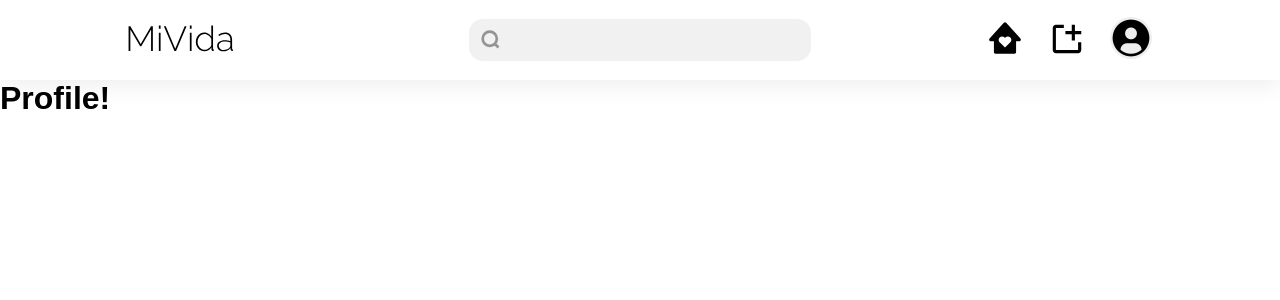
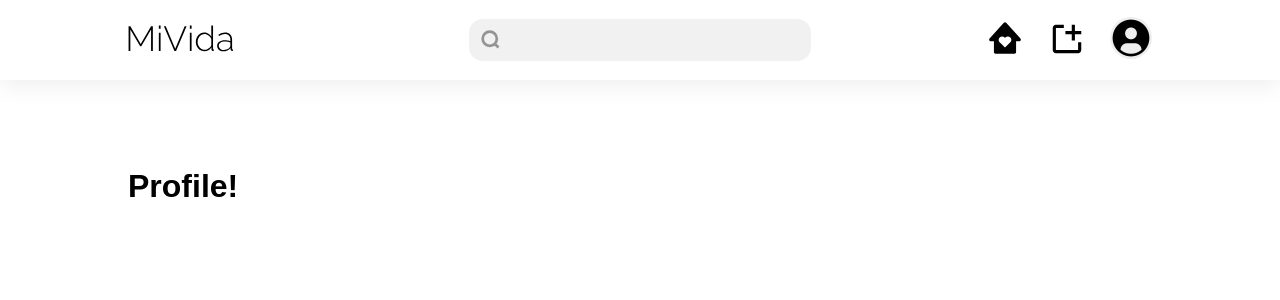
Before and after one commit to Russelllin7789/vue-profile, a Vue app: page /profile/edit in a window 1280 px wide. Shown: the top 300 px of the page. Built offline with nearby package versions, Linux system fonts and the light colour scheme.

Commit message:
add theLayout.vue component

```diff
--- a/src/App.vue
+++ b/src/App.vue
@@ -3,13 +3,16 @@
     <header class="header">
       <Navbar />
     </header>
-    <router-view></router-view>
+    <TheLayout>
+      <router-view></router-view>
+    </TheLayout>
   </div>
 </template>
 
 <script setup lang="ts">
 import "./assets/base.css";
 import Navbar from "./components/Navbar.vue";
+import TheLayout from "./components/TheLayout.vue";
 </script>
 
 <style scoped>
--- /dev/null
+++ b/src/components/TheLayout.vue
@@ -0,0 +1,16 @@
+<template>
+  <div class="content">
+    <slot></slot>
+  </div>
+</template>
+
+<script setup lang="ts"></script>
+
+<style scoped>
+.content {
+  width: 80vw;
+  max-width: 1124px;
+  margin: 0 auto;
+  margin-top: 88px;
+}
+</style>
--- a/src/pages/HomePage.vue
+++ b/src/pages/HomePage.vue
@@ -1,5 +1,5 @@
 <template>
-  <div class="content">
+  <div>
     <div class="postList">
       <div class="postItem" v-for="n in 10">
         <img
@@ -28,7 +28,6 @@
 </template>
 
 <script setup lang="ts">
-import TheIcon from "../components/TheIcon.vue";
 import TheAvatar from "../components/TheAvatar.vue";
 import PostDetails from "../components/PostDetails.vue";
 import PostActions from "../components/PostActions.vue";
@@ -36,13 +35,6 @@ import PostUpload from "../components/PostUpload.vue";
 </script>
 
 <style scoped>
-.content {
-  width: 80vw;
-  max-width: 1124px;
-  margin: 0 auto;
-  margin-top: 88px;
-}
-
 .postList {
   display: grid;
   grid-template-columns: 1fr 1fr;
```
